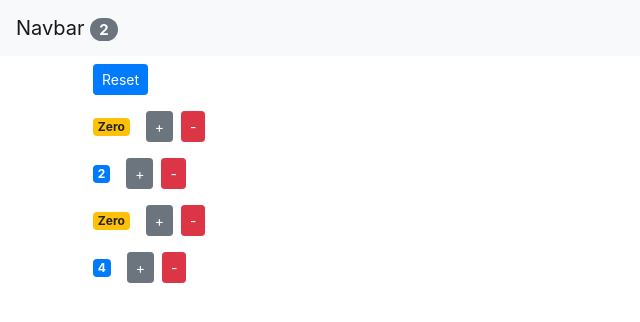
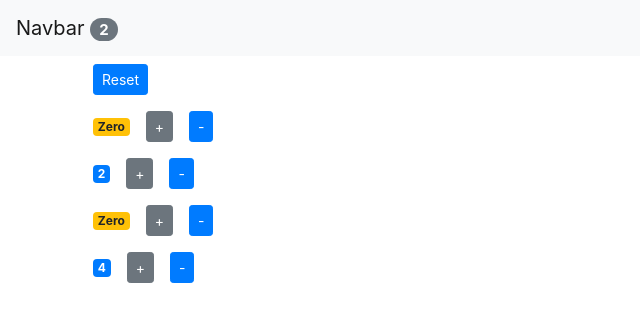
Before and after one commit to MillyCodes/ReactTutorials, a React (Create React App) app in the folder counter-app/: page / in a window 1280 px wide. Shown: the top 322 px of the page, without its empty margins (0-640 px from the left). Built offline with nearby package versions, Linux system fonts and the light colour scheme.

Commit message:
coding decrease button vs delete button, working on logic

```diff
--- a/counter-app/src/App.js
+++ b/counter-app/src/App.js
@@ -31,6 +31,14 @@
         this.setState({ counters });
     };
 
+    handleDecrement = counter => {
+        const counters = [...this.state.counters];
+        const index = counters.indexOf(counter);
+        counters[index] = { ...counter };
+        counters[index].value--;
+        this.setState({ counters });
+    };
+
     handleReset = counterId => {
         const counters = this.state.counters.map(c => {
             c.value = 0;
@@ -56,10 +64,11 @@
                 />
                 <main className="container">
                     <Counters
-                        counters={this.state.counters}
+                        counters={this.state.counters.filter(c => c.value > -1)}
                         onReset={this.handleReset}
                         onIncrement={this.handleIncrement}
                         onDelete={this.handleDelete}
+                        onDecrement={this.handleDecrement}
                     />
                 </main>
             </React.Fragment>
--- a/counter-app/src/components/counter.jsx
+++ b/counter-app/src/components/counter.jsx
@@ -31,11 +31,17 @@
                     +
                 </button>
                 <button
-                    onClick={() => this.props.onDelete(this.props.counter.id)}
-                    className="btn btn-danger btn-sm"
+                    onClick={() => this.props.onDecrement(this.props.counter)}
+                    className="btn btn-primary btn-sm m-2"
                 >
                     -
                 </button>
+                {/* <button
+                    onClick={() => this.props.onDelete(this.props.counter.id)}
+                    className="btn btn-danger btn-sm m-2"
+                >
+                    Delete
+                </button> */}
             </div>
         );
     }
--- a/counter-app/src/components/counters.jsx
+++ b/counter-app/src/components/counters.jsx
@@ -5,7 +5,13 @@
     render() {
         console.log("Rendered - Counters");
 
-        const { onReset, counters, onDelete, onIncrement } = this.props;
+        const {
+            onReset,
+            counters,
+            onDelete,
+            onIncrement,
+            onDecrement
+        } = this.props;
 
         return (
             <div>
@@ -20,6 +26,7 @@
                         key={counter.id}
                         onDelete={onDelete}
                         onIncrement={onIncrement}
+                        onDecrement={onDecrement}
                         counter={counter}
                     />
                 ))}
```
